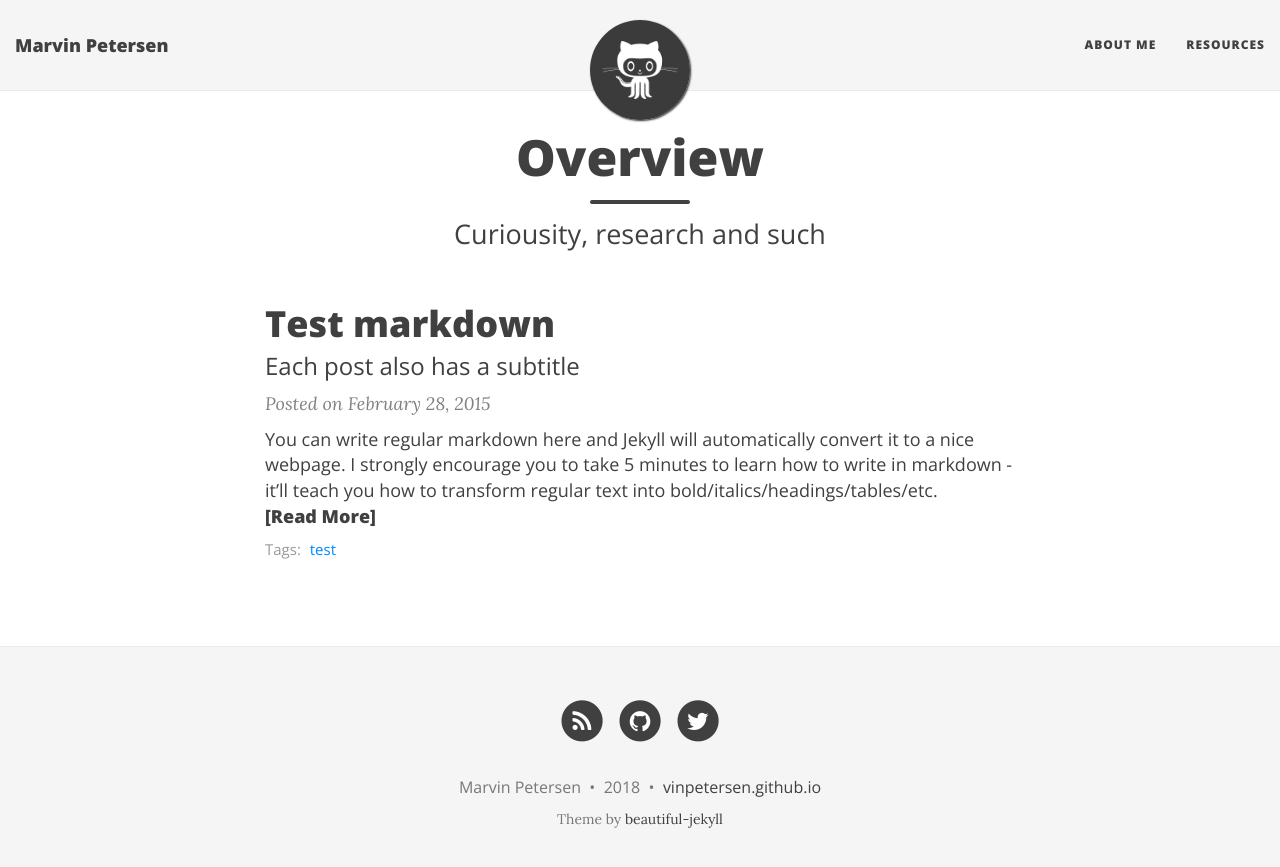
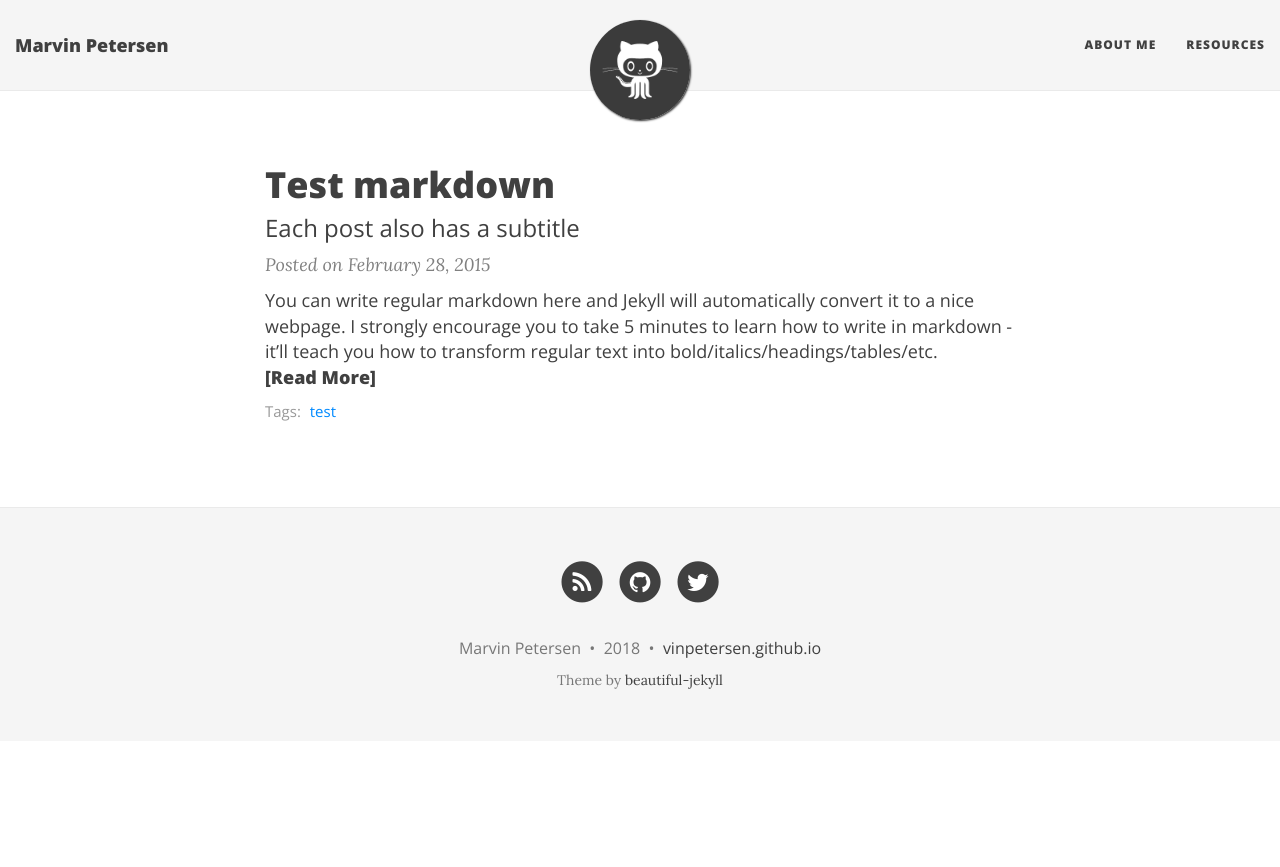
Before and after one commit to m-petersen/vinpetersen.github.io, a Jekyll site: the page built from index.html, in a window 1280 px wide. Shown: the top 867 px of the page. Built offline with Jekyll 4.4.1, drawn with Linux system fonts in a browser that asks for light colours; nearby versions of some CDN libraries; the list of posts is cut into pages by our own code.

Commit message:
Update index.html

```diff
--- a/index.html
+++ b/index.html
@@ -1,7 +1,7 @@
 ---
 layout: page
-title: Overview
-subtitle: Curiousity, research and such
+title:
+subtitle: My personal web page and blog
 use-site-title: true
 ---
 
```
